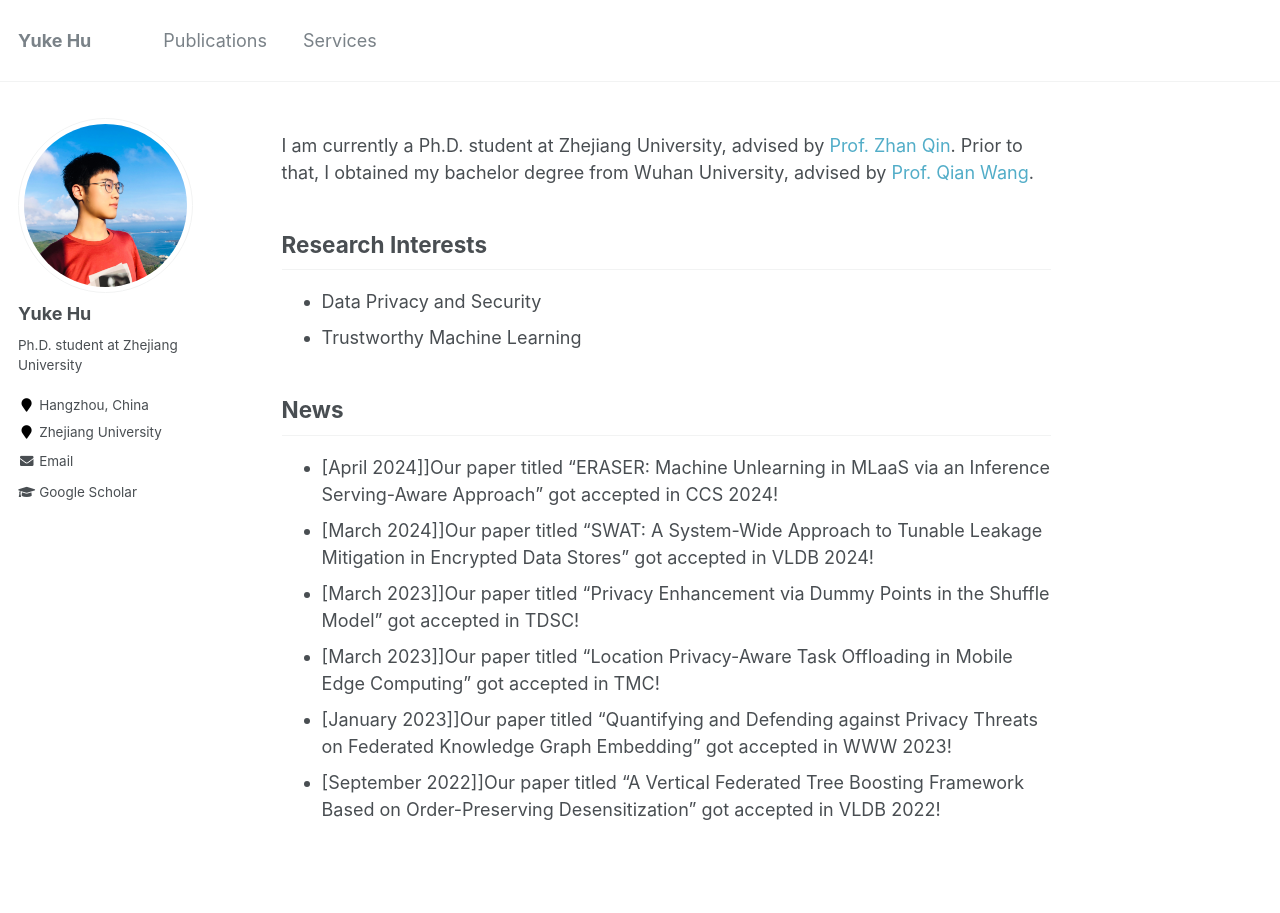
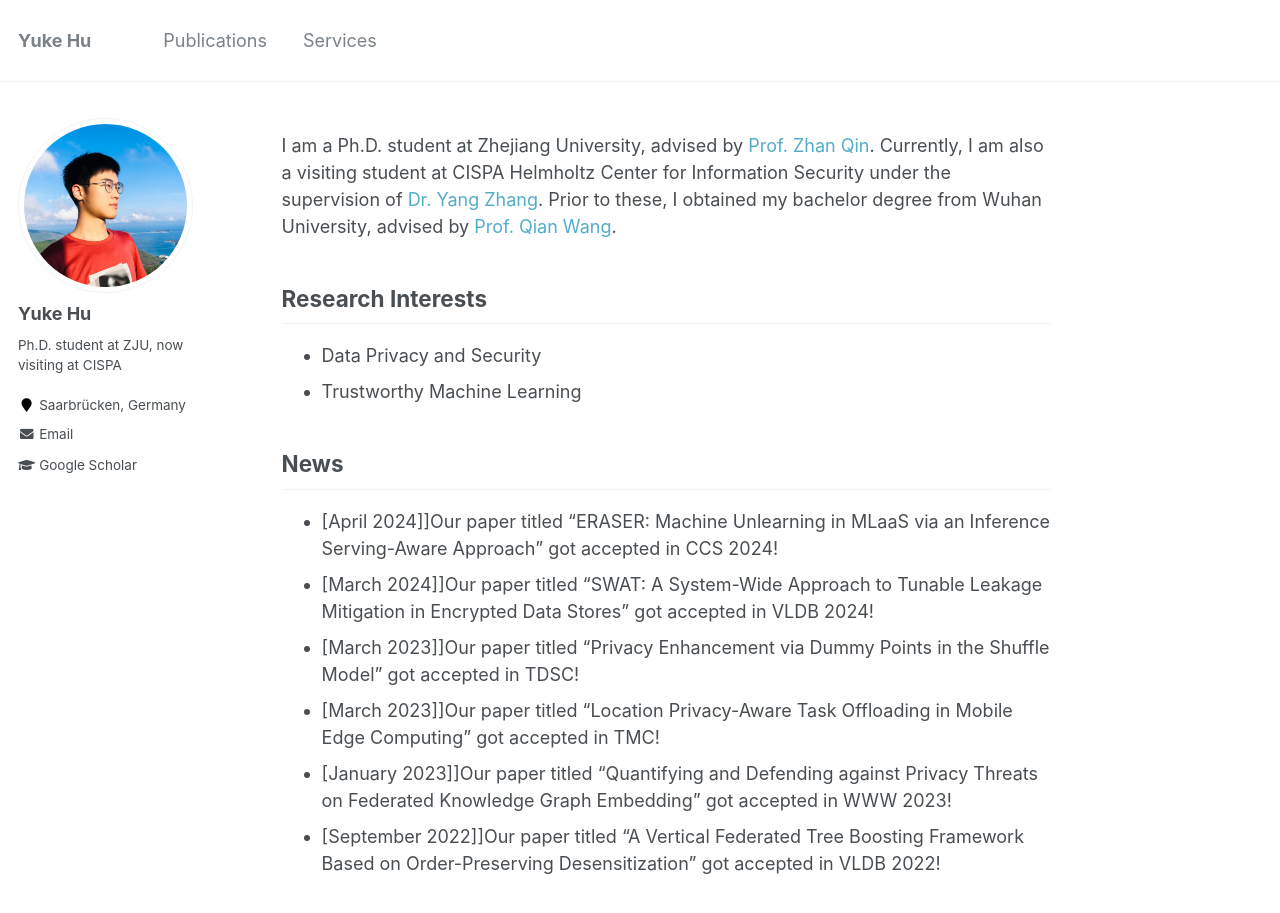
Before and after one commit to YukeHu/yukehu.github.io, a Jekyll site: the page built from _pages/about.md, in a window 1280 px wide and 922 px high. Shown: the top 913 px of the window. Built offline with Jekyll 4.4.1, drawn with Linux system fonts in a browser that asks for light colours.

Commit message:
update CISPA

```diff
--- a/_config.yml
+++ b/_config.yml
@@ -24,9 +24,9 @@ author:
   avatar           : "profile.png"
   name             : "Yuke Hu"
   pronouns         : # example: "she/her"
-  bio              : "Ph.D. student at Zhejiang University"
-  location         : "Hangzhou, China"
-  employer         : "Zhejiang University"
+  bio              : "Ph.D. student at ZJU, now visiting at CISPA"
+  location         : "Saarbrücken, Germany"
+  # employer         : "CISPA Helmholtz Center for Information Security"
   uri              : # URL
   email            : "yukehu@zju.edu.cn"
 
--- a/_pages/about.md
+++ b/_pages/about.md
@@ -8,7 +8,7 @@ redirect_from:
 
 ---
 
-I am currently a Ph.D. student at Zhejiang University, advised by [Prof. Zhan Qin](https://scholar.google.com/citations?user=5fa4lOQAAAAJ&hl=en). Prior to that, I obtained my bachelor degree from Wuhan University, advised by [Prof. Qian Wang](http://nisplab.whu.edu.cn/people.html).
+I am a Ph.D. student at Zhejiang University, advised by [Prof. Zhan Qin](https://scholar.google.com/citations?user=5fa4lOQAAAAJ&hl=en). Currently, I am also a visiting student at CISPA Helmholtz Center for Information Security under the supervision of [Dr. Yang Zhang](https://yangzhangalmo.github.io/). Prior to these, I obtained my bachelor degree from Wuhan University, advised by [Prof. Qian Wang](http://nisplab.whu.edu.cn/people.html).
 
 
 
```
